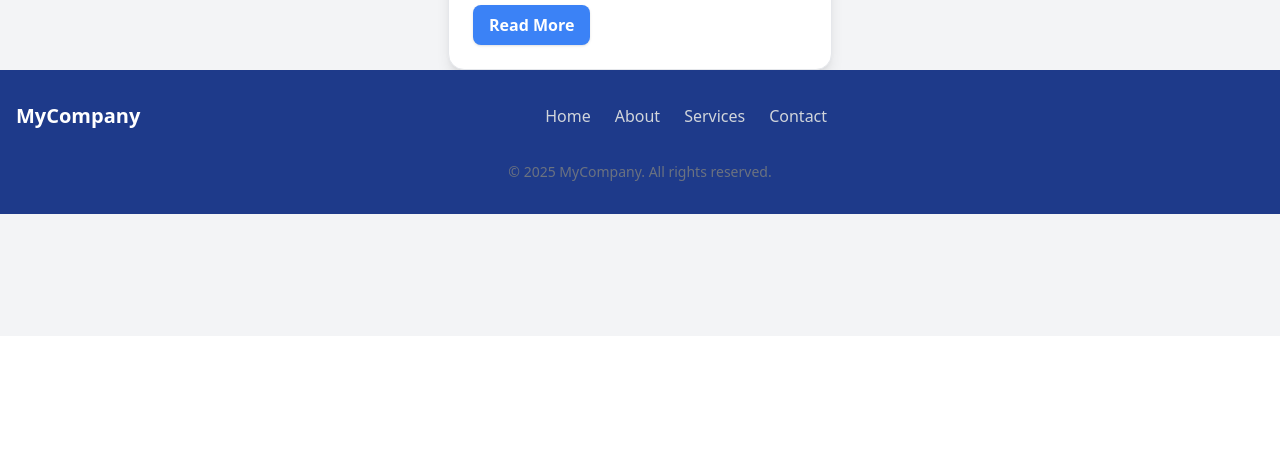
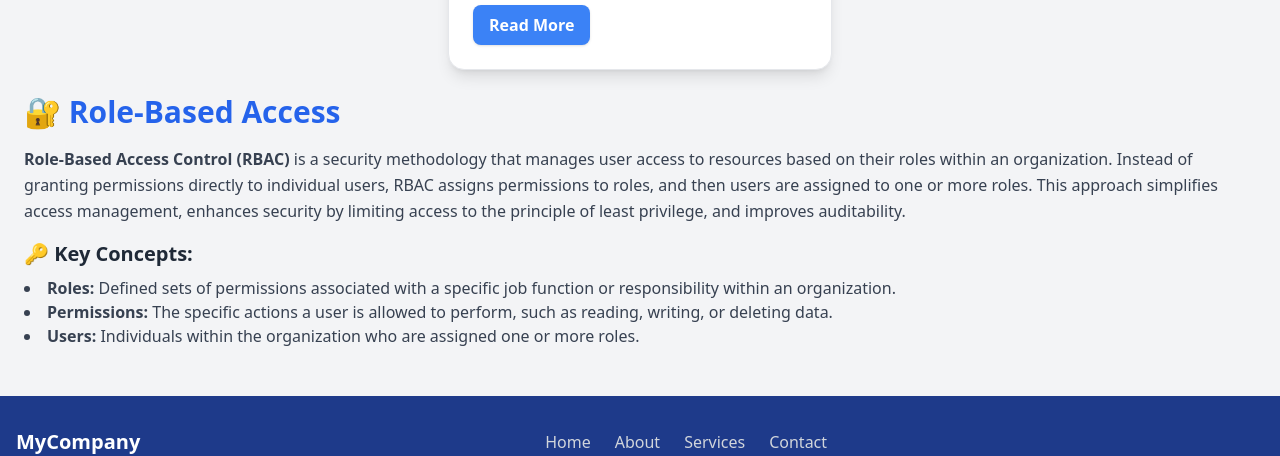
Before and after one commit to Shivam182004/dashboardDemo, a React (Create React App) app in the folder my-app/: page / in a window 1280 px wide. Shown: the part 464-920 px from the top of the page. Before the commit the page ends 800 px from the top, so only its background shows below. Built offline with nearby package versions, Linux system fonts and the light colour scheme.

Commit message:
Added role-based access feature

```diff
--- a/my-app/src/App.js
+++ b/my-app/src/App.js
@@ -2,6 +2,7 @@ import React from "react";
 import Navbar from "./components/Navbar";
 import Card from "./components/card"
 import Footer from "./components/footer"
+import RoleBasedAccess from "./page/RoleBasedAccess";
 function App() {
   return (
     <div className="min-h-screen bg-gray-100">
@@ -18,7 +19,8 @@ function App() {
         imageUrl="https://www.pixelstalk.net/wp-content/uploads/2016/06/Nature-Wallpaper.jpg"
         buttonText="Read More"
       />
-      <Footer/>
+      <RoleBasedAccess />
+      <Footer />
     </div>
     // </div>
   );
--- a/my-app/src/components/Navbar.jsx
+++ b/my-app/src/components/Navbar.jsx
@@ -4,7 +4,7 @@ import { Menu, X } from "lucide-react";
 const Navbar = () => {
   const [menuOpen, setMenuOpen] = useState(false);
 
-  const links = ["Home", "About", "Services", "Contact"];
+  const links = ["Home", "About", "Services", "Contact",];
 
   return (
     <nav className="bg-gradient-to-r from-indigo-500 to-purple-600 shadow-lg px-4 py-3">
@@ -39,6 +39,8 @@ const Navbar = () => {
                 {link}
               </a>
             </li>
+
+
           ))}
         </ul>
       )}
--- /dev/null
+++ b/my-app/src/page/RoleBasedAccess.js
@@ -0,0 +1,33 @@
+import React from 'react';
+import { ShieldCheck, UserCheck } from 'lucide-react';
+
+const RoleBasedAccess = () => {
+    return (
+        <div className="p-6">
+            <h2 className="text-3xl font-bold mb-4 text-blue-600">🔐 Role-Based Access</h2>
+
+            <p className="text-gray-700 mb-4 leading-relaxed">
+                <strong>Role-Based Access Control (RBAC)</strong> is a security methodology that manages user access to resources based on their roles within an organization.
+                Instead of granting permissions directly to individual users, RBAC assigns permissions to roles, and then users are assigned to one or more roles.
+                This approach simplifies access management, enhances security by limiting access to the principle of least privilege, and improves auditability.
+            </p>
+
+            <h3 className="text-xl font-semibold text-gray-800 mb-2">🔑 Key Concepts:</h3>
+            <ul className="list-disc list-inside text-gray-700 mb-6">
+                <li>
+                    <strong>Roles:</strong> Defined sets of permissions associated with a specific job function or responsibility within an organization.
+                </li>
+                <li>
+                    <strong>Permissions:</strong> The specific actions a user is allowed to perform, such as reading, writing, or deleting data.
+                </li>
+                <li>
+                    <strong>Users:</strong> Individuals within the organization who are assigned one or more roles.
+                </li>
+            </ul>
+
+        </div>
+
+    );
+};
+
+export default RoleBasedAccess;
```
Also changed, not shown: my-app/package.json (+16 -16 lines), 1 other file (tests, documents, lock files or other folders).
